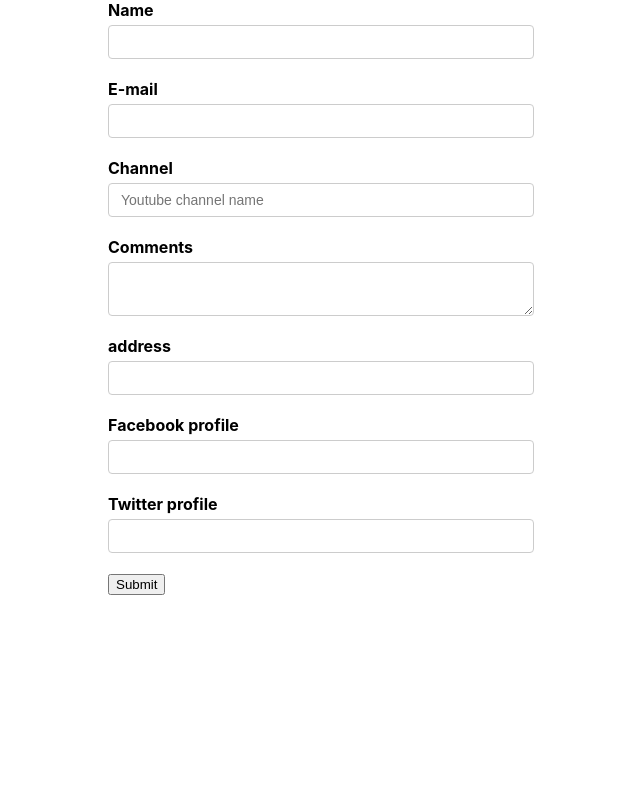
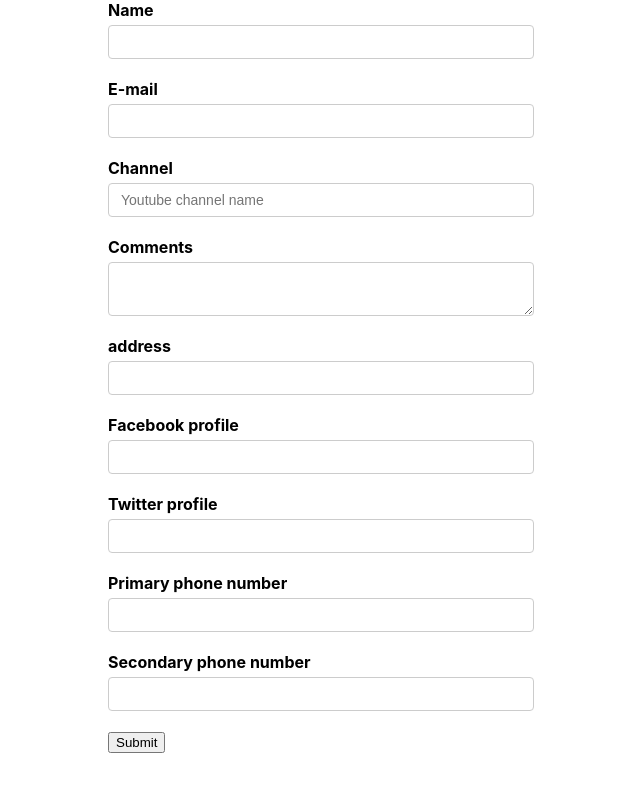
Before and after one commit to ibrahimdenizz/react-formik-playground, a React (Create React App) app in the folder simple-form/: page / in a window 1280 px wide. Shown: the top 792 px of the page, without its empty margins (319-959 px from the left). Built offline with nearby package versions, Linux system fonts and the light colour scheme.

Commit message:
Add arrays

```diff
--- a/simple-form/src/components/YoutubeForm.js
+++ b/simple-form/src/components/YoutubeForm.js
@@ -13,6 +13,7 @@ const initialValues = {
     facebook: "",
     twitter: "",
   },
+  phoneNumbers: ["", ""],
 };
 
 const onSubmit = (values) => {
@@ -89,6 +90,16 @@ function YoutubeForm() {
           <Field type="text" id="twitter" name="social.twitter" />
         </div>
 
+        <div className="form-control">
+          <label htmlFor="facebook">Primary phone number</label>
+          <Field type="text" id="facebook" name="phoneNumbers[0]" />
+        </div>
+
+        <div className="form-control">
+          <label htmlFor="twitter">Secondary phone number</label>
+          <Field type="text" id="twitter" name="phoneNumbers[1]" />
+        </div>
+
         <button type="submit">Submit</button>
       </Form>
     </Formik>
```
